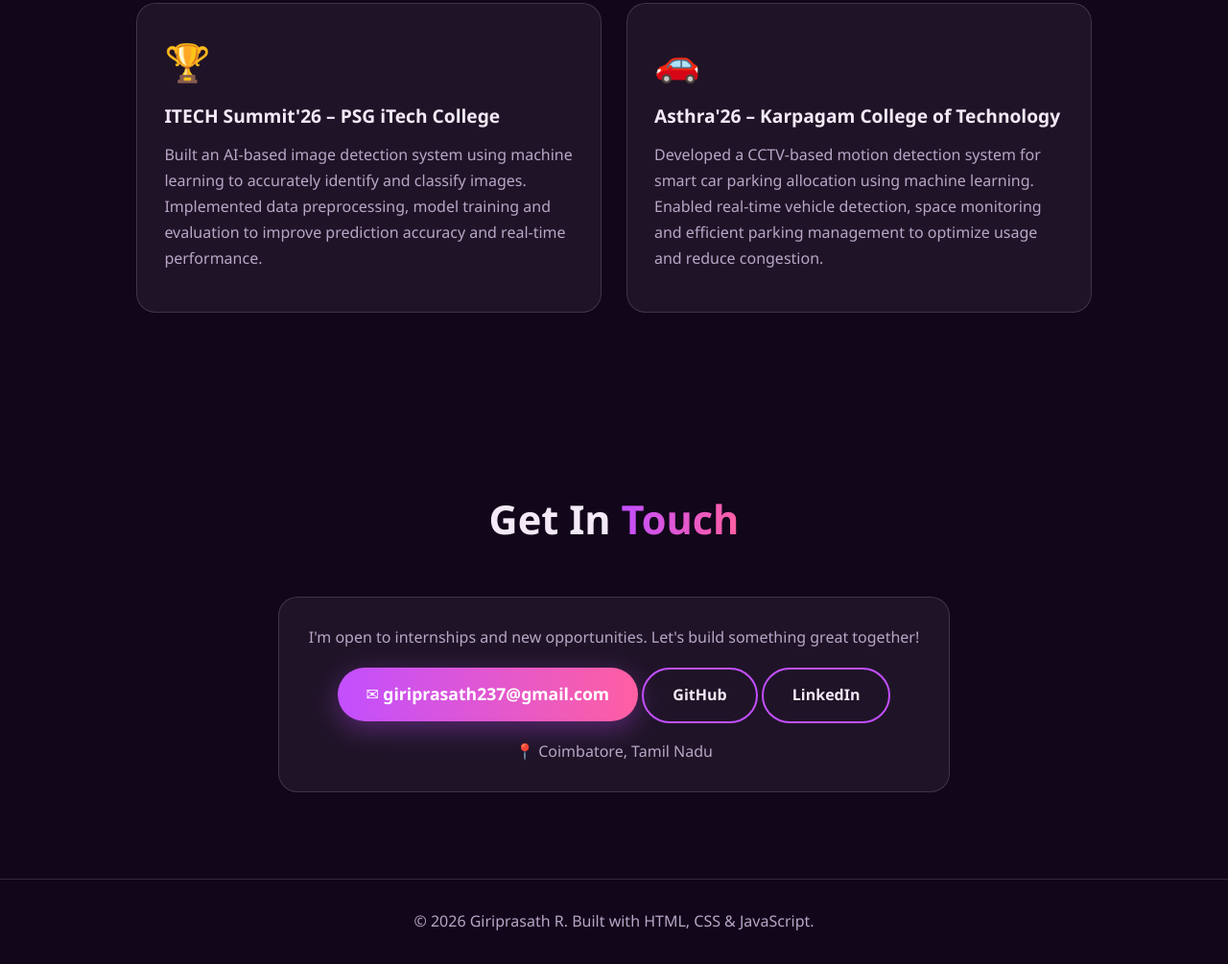
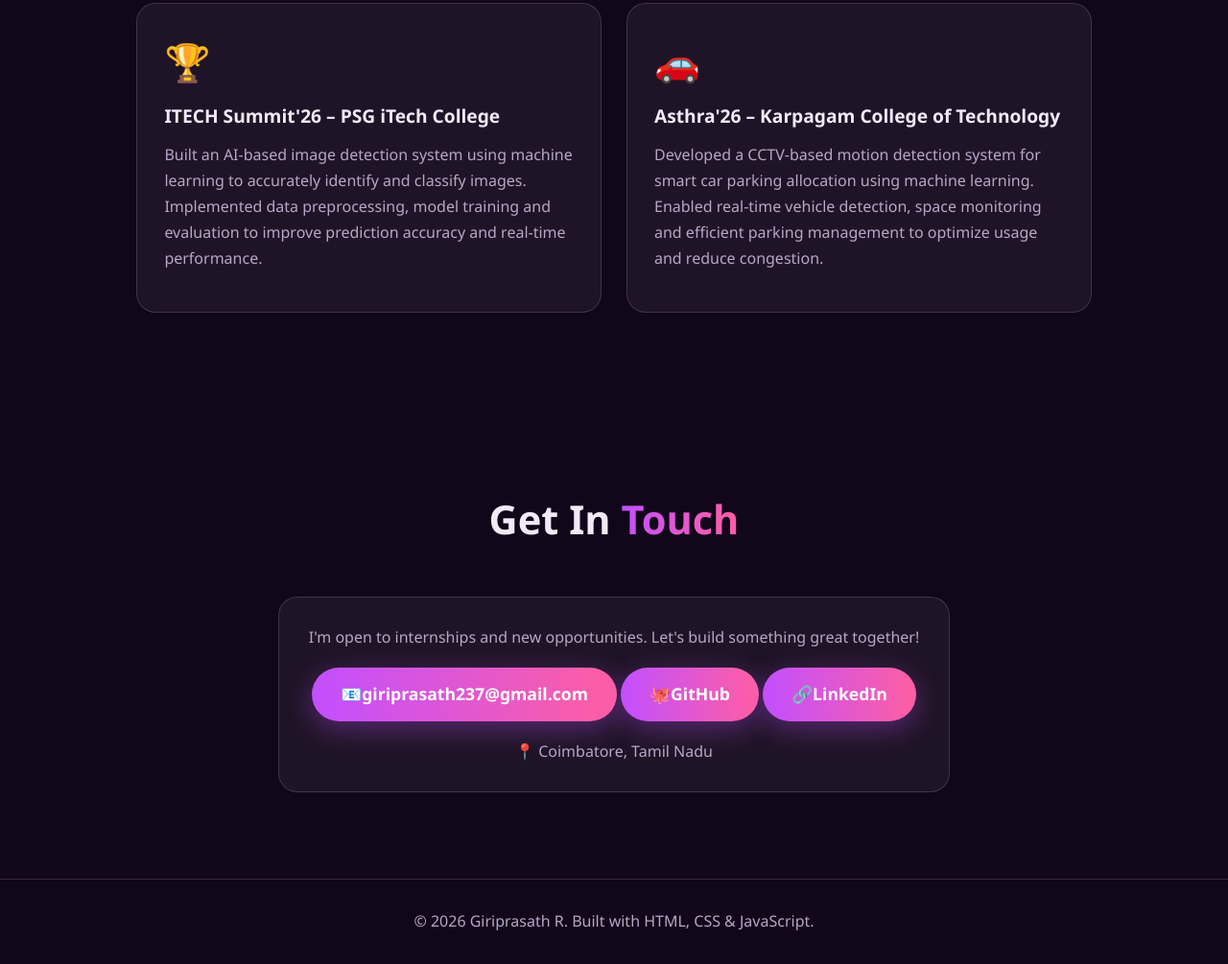
Before and after one commit to giriprasath9514/giriprasath-portfolio, a plain HTML site: page index.html in a window 1280 px wide. Shown: the part 3745-4750 px from the top of the page at 96% size. Drawn offline with Linux system fonts and the light colour scheme.

Commit message:
Update index.html

```diff
--- a/index.html
+++ b/index.html
@@ -166,9 +166,9 @@
     <h3 class="title">Get In <span class="grad">Touch</span></h3>
     <div class="glass contact-card">
       <p>I'm open to internships and new opportunities. Let's build something great together!</p>
-      <a class="btn primary big" href="mailto:giriprasath237@gmail.com">✉ giriprasath237@gmail.com</a>
-      <a class="btn ghost" href="https://github.com/giriprasath9514" target="_blank">GitHub</a>
-      <a class="btn ghost" href="https://linkedin.com/in/giriprasath-r--" target="_blank">LinkedIn</a>
+      <a class="btn primary big" href="mailto:giriprasath237@gmail.com">📧giriprasath237@gmail.com</a>
+      <a class="btn primary big" href="https://github.com/giriprasath9514" target="_blank">🐙GitHub</a>
+      <a class="btn primary big" href="https://linkedin.com/in/giriprasath-r--" target="_blank">🔗LinkedIn</a>
       <p class="muted">📍 Coimbatore, Tamil Nadu</p>
     </div>
   </section>
```
